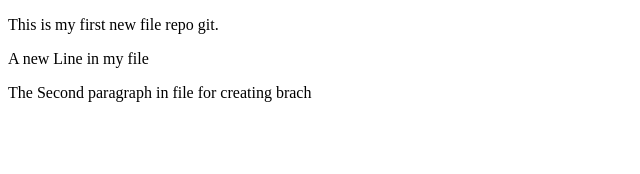
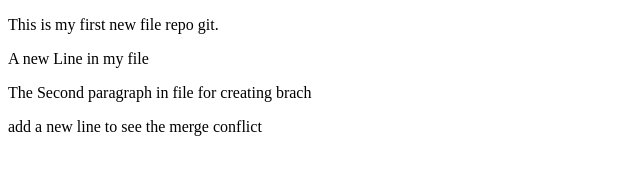
Before and after one commit to MaryTosanTech/test, a plain HTML site: page index.html in a window 1280 px wide. Shown: the whole page, without its empty margins (0-640 px from the left). Drawn offline with Linux system fonts and the light colour scheme.

Commit message:
add new line

```diff
--- a/index.html
+++ b/index.html
@@ -10,5 +10,6 @@
     <p>This is my first new file repo git.</p>
     <p>A new Line in my file</p>
     <p>The Second paragraph in file for creating brach</p>
+    <p>add a new line to see the merge conflict</p>
   </body>
 </html>
```
